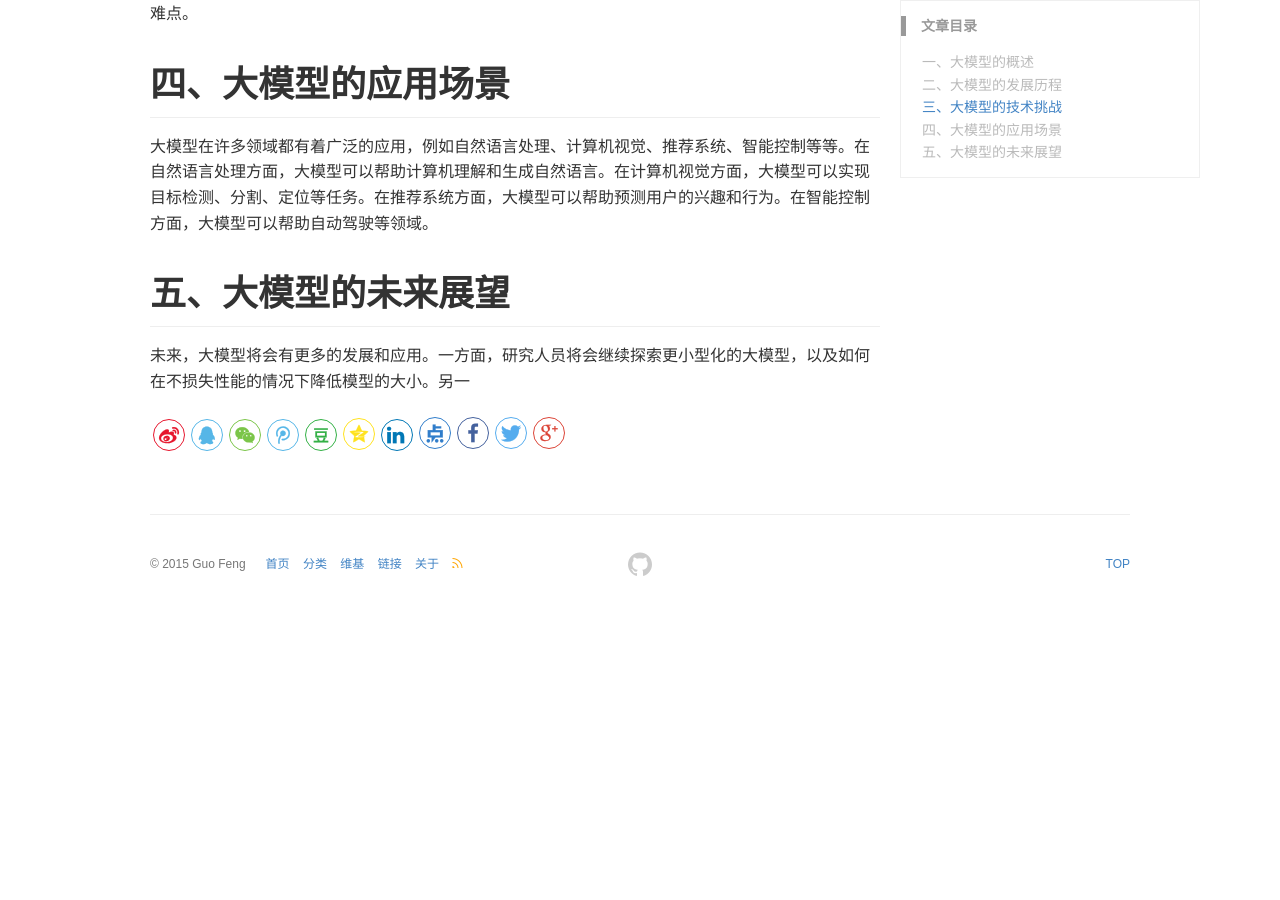
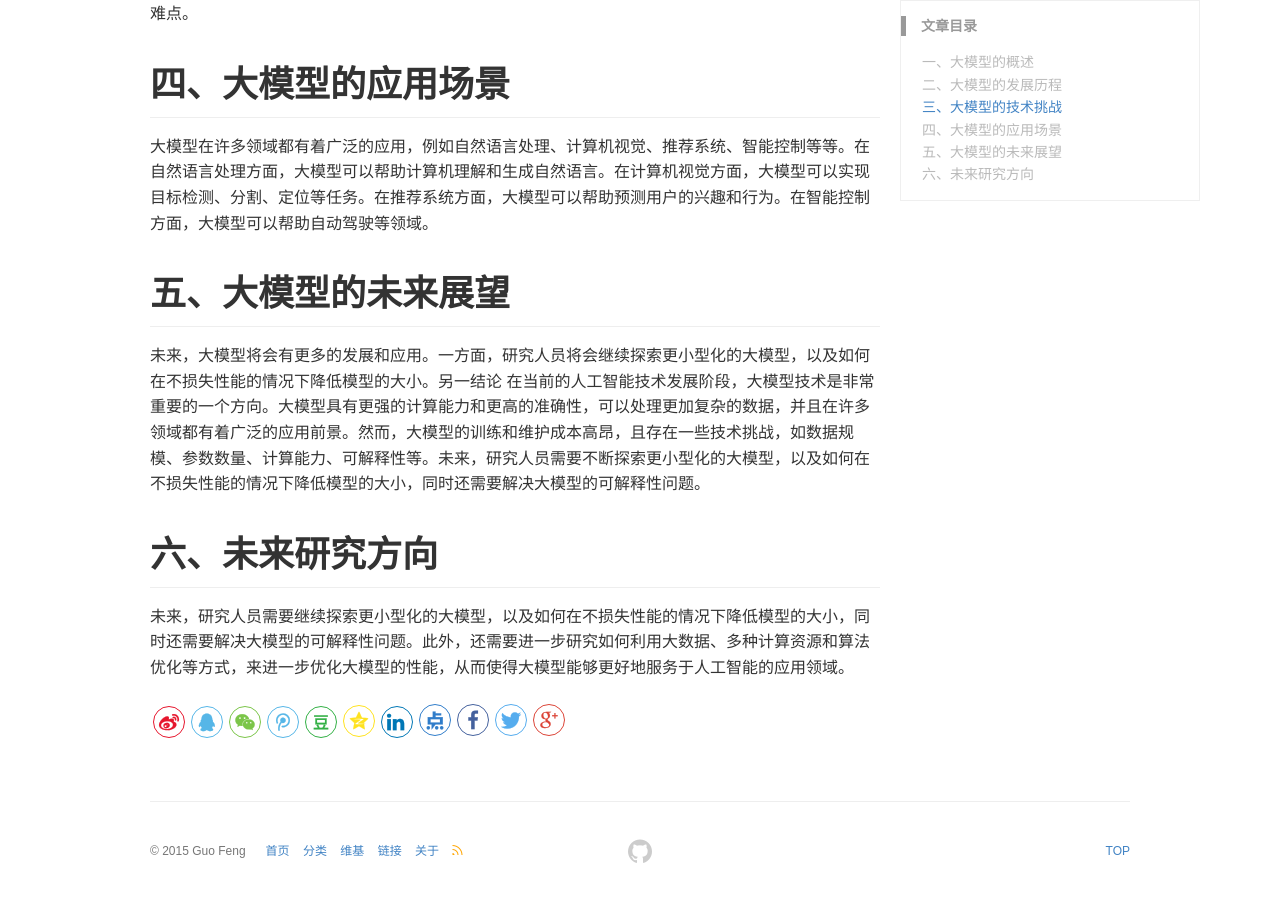
Before and after one commit to guofeng007/guofeng007.github.com, a Jekyll site: the page built from _posts/blog/2023-4-25-chatgpt-learn1.md, in a window 1280 px wide and 900 px high, scrolled down 971 px. Built offline with Jekyll 4.4.1, drawn with Linux system fonts in a browser that asks for light colours; before the commit the page ends 1584 px from its top, so only the background shows below that.

Commit message:
Update 2023-4-25-chatgpt-learn1.md

```diff
--- a/_posts/blog/2023-4-25-chatgpt-learn1.md
+++ b/_posts/blog/2023-4-25-chatgpt-learn1.md
@@ -23,4 +23,8 @@ keywords: 大模型，gpt，chatgpt
 大模型在许多领域都有着广泛的应用，例如自然语言处理、计算机视觉、推荐系统、智能控制等等。在自然语言处理方面，大模型可以帮助计算机理解和生成自然语言。在计算机视觉方面，大模型可以实现目标检测、分割、定位等任务。在推荐系统方面，大模型可以帮助预测用户的兴趣和行为。在智能控制方面，大模型可以帮助自动驾驶等领域。
 
 # 五、大模型的未来展望
-未来，大模型将会有更多的发展和应用。一方面，研究人员将会继续探索更小型化的大模型，以及如何在不损失性能的情况下降低模型的大小。另一
+未来，大模型将会有更多的发展和应用。一方面，研究人员将会继续探索更小型化的大模型，以及如何在不损失性能的情况下降低模型的大小。另一结论
+在当前的人工智能技术发展阶段，大模型技术是非常重要的一个方向。大模型具有更强的计算能力和更高的准确性，可以处理更加复杂的数据，并且在许多领域都有着广泛的应用前景。然而，大模型的训练和维护成本高昂，且存在一些技术挑战，如数据规模、参数数量、计算能力、可解释性等。未来，研究人员需要不断探索更小型化的大模型，以及如何在不损失性能的情况下降低模型的大小，同时还需要解决大模型的可解释性问题。
+
+# 六、未来研究方向
+未来，研究人员需要继续探索更小型化的大模型，以及如何在不损失性能的情况下降低模型的大小，同时还需要解决大模型的可解释性问题。此外，还需要进一步研究如何利用大数据、多种计算资源和算法优化等方式，来进一步优化大模型的性能，从而使得大模型能够更好地服务于人工智能的应用领域。
```
